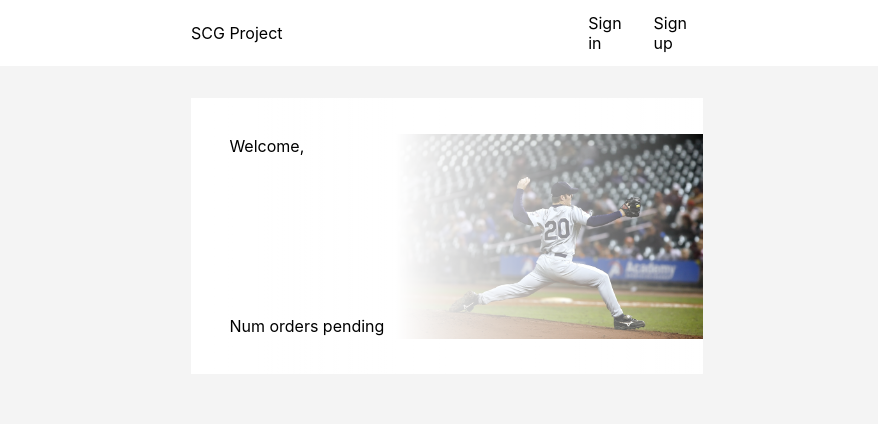
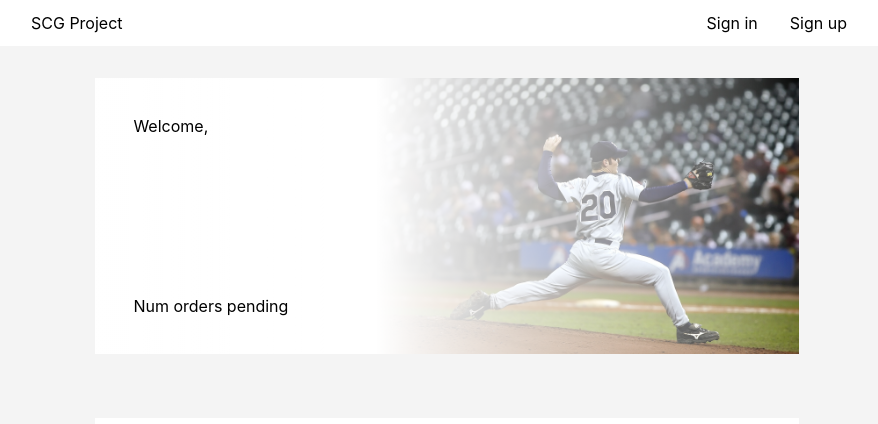
Before and after one commit to jamindev/scgprojectfrontend, a React (Create React App) app: page /dashboard in a window 1280 px wide. Shown: the top 424 px of the page, without its empty margins (193-1071 px from the left). Built offline with nearby package versions, Linux system fonts and the light colour scheme; no server answers.

Commit message:
8th commit

```diff
--- a/src/components/body/dashboard/dashboard.css
+++ b/src/components/body/dashboard/dashboard.css
@@ -16,7 +16,7 @@
     justify-content: flex-start;
     align-content: flex-start;
     text-align: left;
-    margin: 2rem 24rem;
+    margin: 2rem 18rem;
     padding: 2.4rem;
 }
 
@@ -29,7 +29,7 @@
     background-color: #fff;
     display: flex;
     flex-direction: row;
-    margin: 2rem 24rem;
+    margin: 2rem 18rem;
     margin-bottom: 10rem;
     padding: 2.4rem;
     flex-wrap: wrap;
--- a/src/components/header/header.css
+++ b/src/components/header/header.css
@@ -3,7 +3,7 @@
     flex-direction: row;
     align-items: center;
     justify-content: center;
-    padding: 0.8rem 24rem;
+    padding: 0.8rem 14rem;
     box-shadow: 0 1px 4px 0 #eee, 0 1px 4px 0 #eee;
 }
 
```
